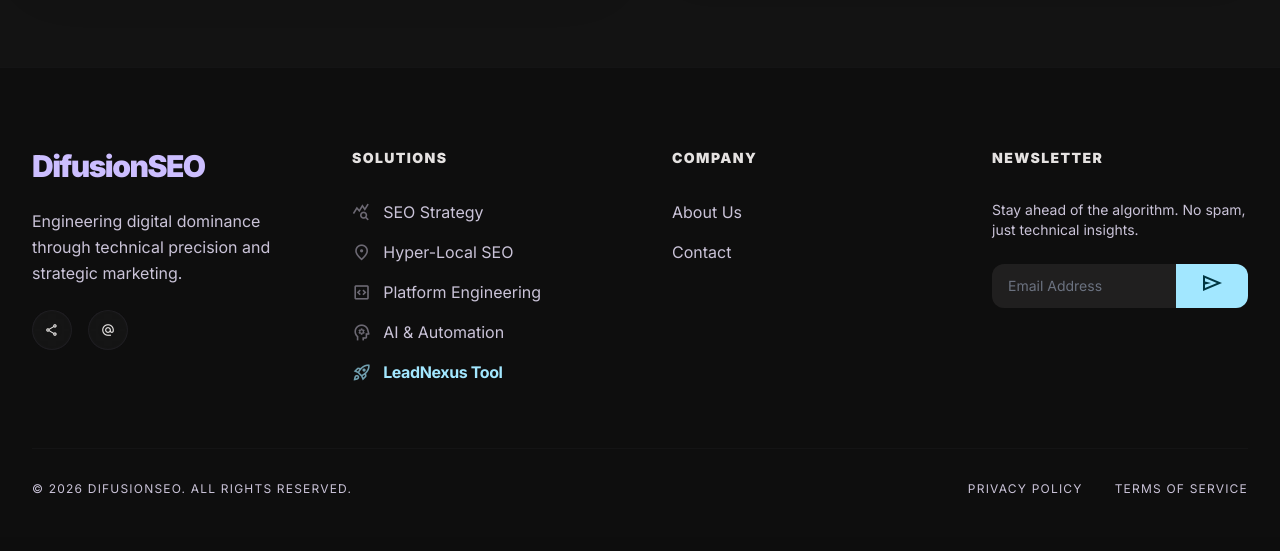
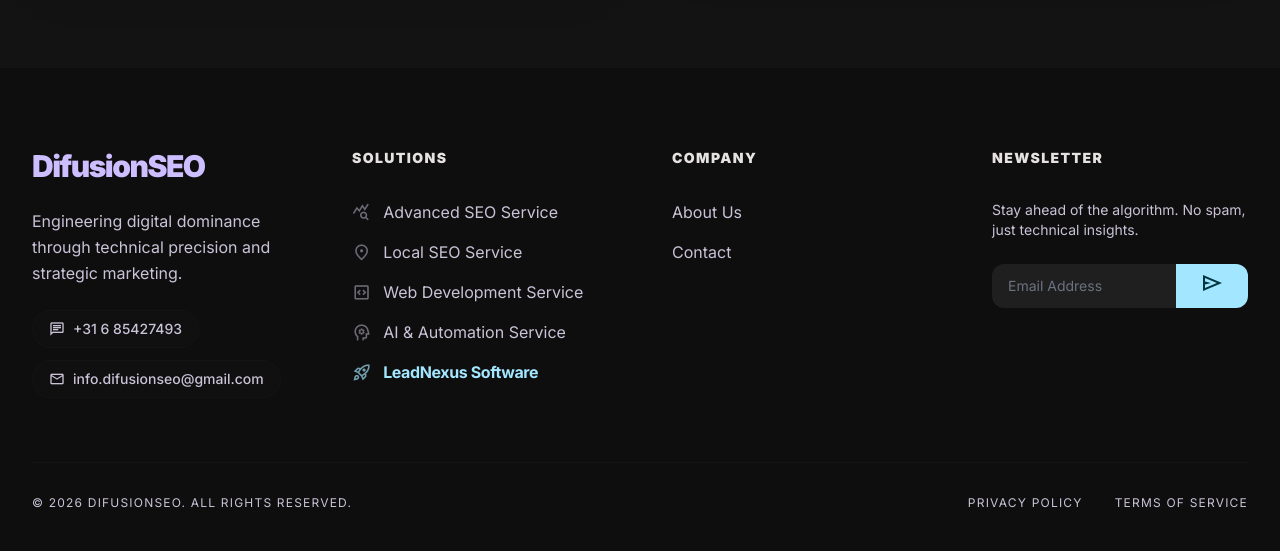
Before and after one commit to AbRehmansaif/difusionSEO, a Django app: page /contact/ in a window 1280 px wide. Shown: the part 1087-1638 px from the top of the page. Before the commit the page ends 1581 px from the top, so only its background shows below. Run offline with Django 5.2, Linux system fonts and the light colour scheme; some libraries are stand-ins or nearby versions.

Commit message:
contact details

```diff
--- a/templates/contact.html
+++ b/templates/contact.html
@@ -79,24 +79,24 @@
         <!-- Right: Contact Info & Map -->
         <section class="space-y-10 md:space-y-12 relative z-10" data-aos="fade-left" data-aos-duration="1000">
             <div class="space-y-6 md:space-y-8">
-                <a href="mailto:hello@difusionseo.com" class="flex flex-col sm:flex-row items-start gap-4 sm:gap-6 group hover-lift transition-all bg-surface-container-low/50 sm:bg-transparent p-4 sm:p-0 rounded-2xl sm:rounded-none border-outline-variant/10 sm:border-none border" target="_blank" rel="noopener noreferrer">
+                <a href="mailto:info.difusionseo@gmail.com" class="flex flex-col sm:flex-row items-start gap-4 sm:gap-6 group hover-lift transition-all bg-surface-container-low/50 sm:bg-transparent p-4 sm:p-0 rounded-2xl sm:rounded-none border-outline-variant/10 sm:border-none border" target="_blank" rel="noopener noreferrer">
                     <div class="w-12 h-12 sm:w-14 sm:h-14 shrink-0 rounded-xl glass-panel flex items-center justify-center text-primary group-hover:bg-primary-container group-hover:text-on-primary-container transition-all shadow-md">
                         <span class="material-symbols-outlined text-2xl sm:text-3xl animate__animated animate__pulse animate__infinite">mail</span>
                     </div>
                     <div>
                         <h3 class="text-on-surface font-bold text-lg sm:text-xl mb-1 sm:mt-1">Email Us</h3>
-                        <p class="text-on-surface-variant text-sm sm:text-base break-all sm:break-normal">hello@difusionseo.com</p>
+                        <p class="text-on-surface-variant text-sm sm:text-base break-all sm:break-normal">info.difusionseo@gmail.com</p>
                         <p class="text-secondary text-[10px] sm:text-xs mt-2 font-bold uppercase tracking-widest opacity-100 sm:opacity-0 group-hover:opacity-100 transition-opacity">Send Email <span class="material-symbols-outlined text-[10px] sm:text-xs align-middle">open_in_new</span></p>
                     </div>
                 </a>
 
-                <a href="https://wa.me/15550007369" class="flex flex-col sm:flex-row items-start gap-4 sm:gap-6 group hover-lift transition-all bg-surface-container-low/50 sm:bg-transparent p-4 sm:p-0 rounded-2xl sm:rounded-none border-outline-variant/10 sm:border-none border" target="_blank" rel="noopener noreferrer">
+                <a href="https://wa.me/31685427493" class="flex flex-col sm:flex-row items-start gap-4 sm:gap-6 group hover-lift transition-all bg-surface-container-low/50 sm:bg-transparent p-4 sm:p-0 rounded-2xl sm:rounded-none border-outline-variant/10 sm:border-none border" target="_blank" rel="noopener noreferrer">
                     <div class="w-12 h-12 sm:w-14 sm:h-14 shrink-0 rounded-xl glass-panel flex items-center justify-center text-secondary group-hover:bg-secondary-container group-hover:text-on-secondary-container transition-all shadow-md">
                         <span class="material-symbols-outlined text-2xl sm:text-3xl animate__animated animate__pulse animate__infinite animate__delay-1s">chat</span>
                     </div>
                     <div>
                         <h3 class="text-on-surface font-bold text-lg sm:text-xl mb-1 sm:mt-1">WhatsApp</h3>
-                        <p class="text-on-surface-variant text-sm sm:text-base">+1 (555) 000-SEO-9</p>
+                        <p class="text-on-surface-variant text-sm sm:text-base">+31 6 85427493</p>
                         <p class="text-secondary text-[10px] sm:text-xs mt-2 font-bold uppercase tracking-widest opacity-100 sm:opacity-0 group-hover:opacity-100 transition-opacity">Chat Now <span class="material-symbols-outlined text-[10px] sm:text-xs align-middle">open_in_new</span></p>
                     </div>
                 </a>
--- a/templates/includes/footer.html
+++ b/templates/includes/footer.html
@@ -6,12 +6,14 @@
             <p class="text-on-surface-variant leading-relaxed">
                 Engineering digital dominance through technical precision and strategic marketing.
             </p>
-            <div class="flex gap-4">
-                <a class="w-10 h-10 rounded-full glass-card flex items-center justify-center hover:text-secondary transition-all hover-lift" href="#">
-                    <span class="material-symbols-outlined text-sm">share</span>
+            <div class="flex flex-wrap items-center gap-3 mt-4">
+                <a href="https://wa.me/31685427493" class="text-on-surface-variant hover:text-[#25D366] transition-colors font-medium text-sm flex items-center gap-2 border border-outline-variant/10 bg-surface/50 px-4 py-2 rounded-full backdrop-blur-md" target="_blank" rel="noopener noreferrer">
+                    <span class="material-symbols-outlined text-[16px]">chat</span>
+                    +31 6 85427493
                 </a>
-                <a class="w-10 h-10 rounded-full glass-card flex items-center justify-center hover:text-secondary transition-all hover-lift" href="#">
-                    <span class="material-symbols-outlined text-sm">alternate_email</span>
+                <a href="mailto:info.difusionseo@gmail.com" class="text-on-surface-variant hover:text-secondary transition-colors font-medium text-sm flex items-center gap-2 border border-outline-variant/10 bg-surface/50 px-4 py-2 rounded-full backdrop-blur-md">
+                    <span class="material-symbols-outlined text-[16px]">mail</span>
+                    info.difusionseo@gmail.com
                 </a>
             </div>
         </div>
@@ -21,31 +23,31 @@
                 <li>
                     <a class="text-on-surface-variant hover:text-white transition-all flex items-center gap-3 group" href="{% url 'services' %}#seo-strategy">
                         <span class="material-symbols-outlined text-[1.2rem] opacity-50 group-hover:opacity-100 transition-opacity">query_stats</span>
-                        SEO Strategy
+                        Advanced SEO Service
                     </a>
                 </li>
                 <li>
                     <a class="text-on-surface-variant hover:text-white transition-all flex items-center gap-3 group" href="{% url 'services' %}#local-seo">
                         <span class="material-symbols-outlined text-[1.2rem] opacity-50 group-hover:opacity-100 transition-opacity">location_on</span>
-                        Hyper-Local SEO
+                        Local SEO Service
                     </a>
                 </li>
                 <li>
                     <a class="text-on-surface-variant hover:text-white transition-all flex items-center gap-3 group" href="{% url 'services' %}#full-stack">
                         <span class="material-symbols-outlined text-[1.2rem] opacity-50 group-hover:opacity-100 transition-opacity">code_blocks</span>
-                        Platform Engineering
+                        Web Development Service
                     </a>
                 </li>
                 <li>
                     <a class="text-on-surface-variant hover:text-white transition-all flex items-center gap-3 group" href="{% url 'services' %}#ai-automation">
                         <span class="material-symbols-outlined text-[1.2rem] opacity-50 group-hover:opacity-100 transition-opacity">psychology</span>
-                        AI & Automation
+                        AI & Automation Service
                     </a>
                 </li>
                 <li>
                     <a class="text-secondary hover:text-white transition-all flex items-center gap-3 group font-bold tracking-tight" href="{% url 'leadnexus' %}">
                         <span class="material-symbols-outlined text-[1.2rem] animate-pulse">rocket_launch</span>
-                        LeadNexus Tool
+                        LeadNexus Software
                     </a>
                 </li>
             </ul>
```
